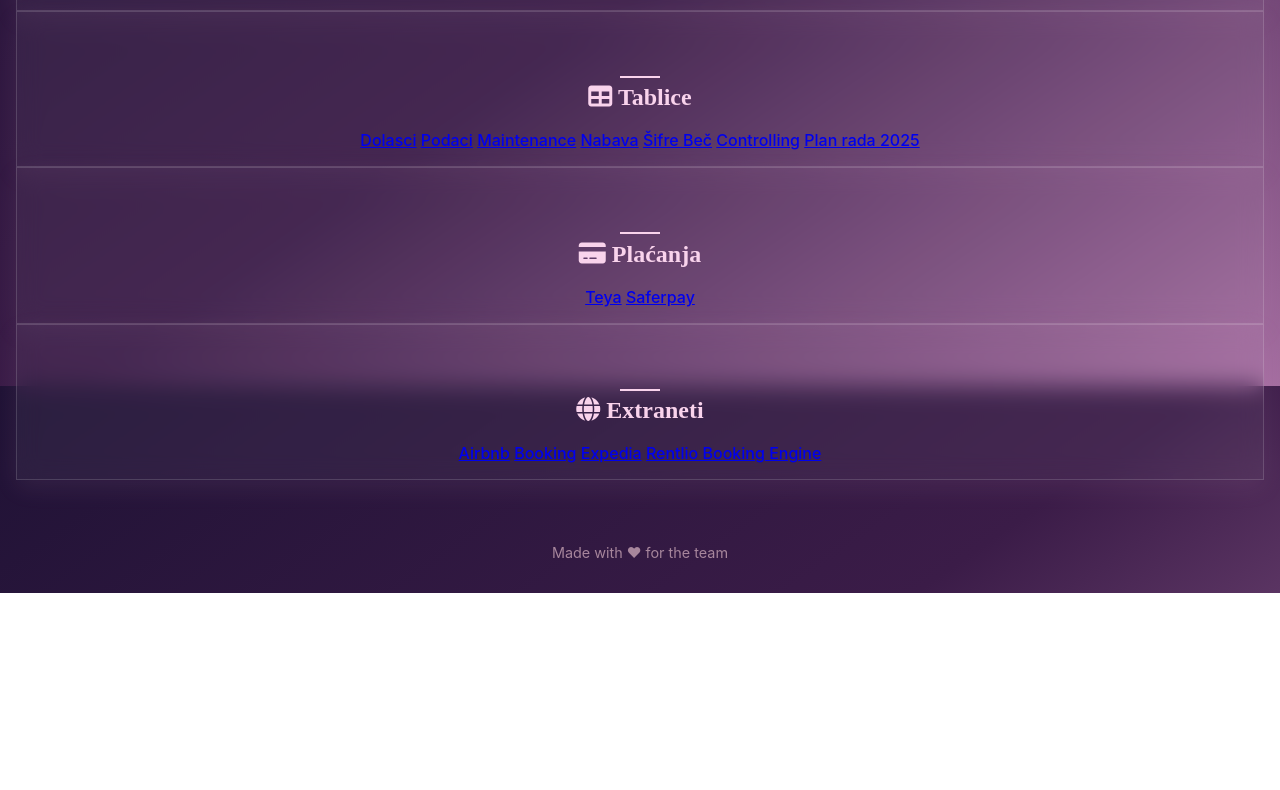
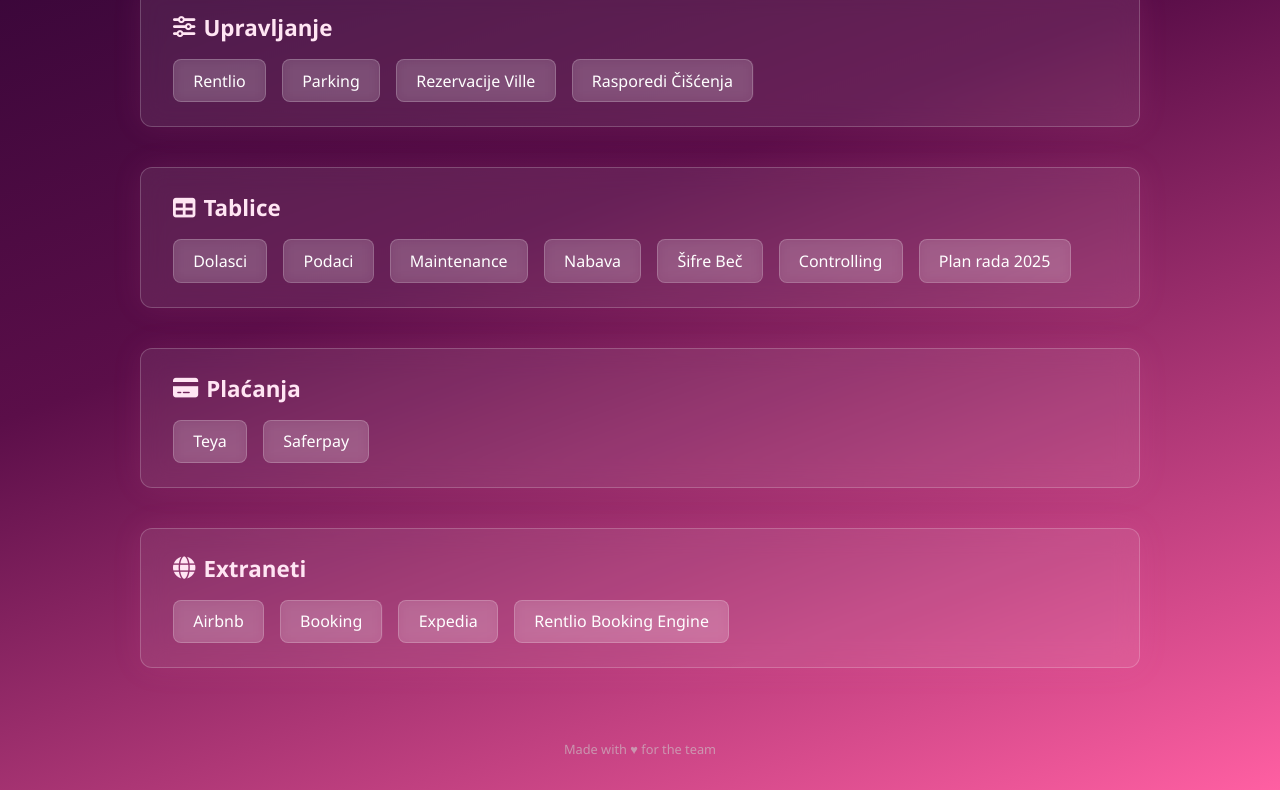
Before and after one commit to Beba2508/HospitalityHub, a plain HTML site: page index.html in a window 1280 px wide. Shown: the part 414-1204 px from the top of the page. Before the commit the page ends 1007 px from the top, so only its background shows below. Drawn offline with Linux system fonts and the light colour scheme.

Commit message:
Update style.css

```diff
--- a/style.css
+++ b/style.css
@@ -1,4 +1,4 @@
-/* RESET */
+/* Osnovni reset */
 * {
   margin: 0;
   padding: 0;
@@ -6,132 +6,97 @@
 }
 
 body {
-  font-family: 'Inter', sans-serif;
-  background: linear-gradient(145deg, #1f1235, #3b1c48, #a46da0);
+  font-family: 'Segoe UI', 'Poppins', 'Helvetica Neue', sans-serif;
+  background: linear-gradient(160deg, #1d002c, #5b0e49, #ff5fa2);
+  color: #f8f4f8;
   min-height: 100vh;
-  color: #fceaff;
-  padding: 2rem 1rem;
-  background-attachment: fixed;
-  text-align: center;
+  padding: 2rem;
+  display: flex;
+  justify-content: center;
+  align-items: flex-start;
   overflow-x: hidden;
 }
 
-/* Sticky Header */
-header {
-  position: sticky;
-  top: 0;
-  z-index: 999;
-  backdrop-filter: blur(16px);
-  background: rgba(31, 18, 53, 0.6);
-  padding: 1.2rem 0;
-  box-shadow: 0 4px 12px rgba(0, 0, 0, 0.15);
+/* Wrapper koji centrira i ograničava širinu */
+.wrapper {
+  max-width: 1000px;
+  width: 100%;
+  display: flex;
+  flex-direction: column;
+  gap: 2.5rem;
 }
 
-/* Hero Title */
+/* Naslov bez odvojenog headera */
 h1 {
-  font-family: 'Playfair Display', serif;
-  font-size: 2.8rem;
-  color: #ffe6f5;
-  letter-spacing: 1px;
+  font-size: 2.5rem;
+  font-weight: 700;
+  text-align: center;
+  color: #fff;
+  margin-top: 1rem;
 }
 
 .subtitle {
+  text-align: center;
   font-style: italic;
-  font-size: 1.1rem;
-  color: #d8b9c3;
-  margin-top: 0.4rem;
+  font-size: 1rem;
+  color: #e0cbe2;
+  margin-bottom: 1rem;
 }
 
-.date {
-  margin-top: 0.2rem;
-  font-size: 0.9rem;
-  color: #a58aa2;
-}
-
-/* Section Headers */
-h2 {
-  font-size: 1.5rem;
-  margin: 3rem 0 1.2rem;
-  color: #f9d3ec;
-  font-family: 'Playfair Display', serif;
-  position: relative;
-}
-
-h2::before {
-  content: '';
-  display: block;
-  width: 40px;
-  height: 2px;
-  background: #f9d3ec;
-  margin: 0 auto 0.4rem;
-}
-
-/* Layout */
-.main-content {
-  max-width: 1200px;
-  margin: 0 auto;
-  padding-bottom: 5rem;
-}
-
-/* Cards with glassmorphism */
-.card-grid {
-  display: flex;
-  flex-wrap: wrap;
-  justify-content: center;
-  gap: 1.5rem;
-  margin-bottom: 3rem;
-}
-
+/* Glassmorphism kartica */
 .card {
-  background: rgba(255, 255, 255, 0.05);
+  background: rgba(255, 255, 255, 0.08);
   backdrop-filter: blur(12px);
-  border: 1px solid rgba(255, 255, 255, 0.15);
-  box-shadow: 0 8px 24px rgba(255, 192, 230, 0.08);
-  color: #fceaff;
-  padding: 1rem 1.5rem;
-  min-width: 140px;
-  text-decoration: none;
-  font-weight: 500;
-  border-radius: 0; /* Oštri kutovi */
-  transition: all 0.25s ease;
+  border: 1px solid rgba(255, 255, 255, 0.2);
+  border-radius: 0.75rem;
+  padding: 1.5rem 2rem;
+  box-shadow: 0 0 30px rgba(255, 105, 180, 0.1);
+  transition: transform 0.2s ease;
 }
 
 .card:hover {
-  transform: translateY(-4px);
-  box-shadow: 0 12px 32px rgba(255, 179, 224, 0.25);
+  transform: scale(1.01);
 }
 
-/* Extranet buttons */
-.button-group {
+/* Naslov sekcije unutar kartice */
+.card h2 {
+  font-size: 1.4rem;
+  margin-bottom: 1rem;
+  color: #ffe5f3;
+  display: flex;
+  align-items: center;
+  gap: 0.5rem;
+}
+
+/* Gumbi unutar kartica */
+.buttons {
   display: flex;
   flex-wrap: wrap;
-  justify-content: center;
   gap: 1rem;
-  margin-top: 2rem;
 }
 
-.extranet-btn {
-  background: rgba(255, 255, 255, 0.06);
-  backdrop-filter: blur(10px);
-  border: 1px solid rgba(255, 255, 255, 0.15);
-  color: #ffe6f5;
-  padding: 0.8rem 1.8rem;
-  border-radius: 0;
-  font-size: 1rem;
+.btn {
+  padding: 0.6rem 1.2rem;
+  background: rgba(255, 255, 255, 0.15);
+  color: #fff;
+  font-weight: 500;
   text-decoration: none;
-  font-weight: 500;
-  transition: all 0.3s ease;
+  border: 1px solid rgba(255, 255, 255, 0.2);
+  border-radius: 0.5rem;
+  transition: all 0.2s ease;
+  backdrop-filter: blur(6px);
 }
 
-.extranet-btn:hover {
-  background: rgba(255, 255, 255, 0.12);
-  box-shadow: 0 6px 20px rgba(255, 150, 200, 0.3);
+.btn:hover {
+  background: rgba(255, 255, 255, 0.25);
   transform: translateY(-2px);
 }
 
 /* Footer */
 footer {
-  margin-top: 4rem;
-  font-size: 0.9rem;
-  color: #a7869c;
+  text-align: center;
+  font-size: 0.8rem;
+  color: #ccc;
+  margin-top: 2rem;
+  opacity: 0.6;
 }
```
